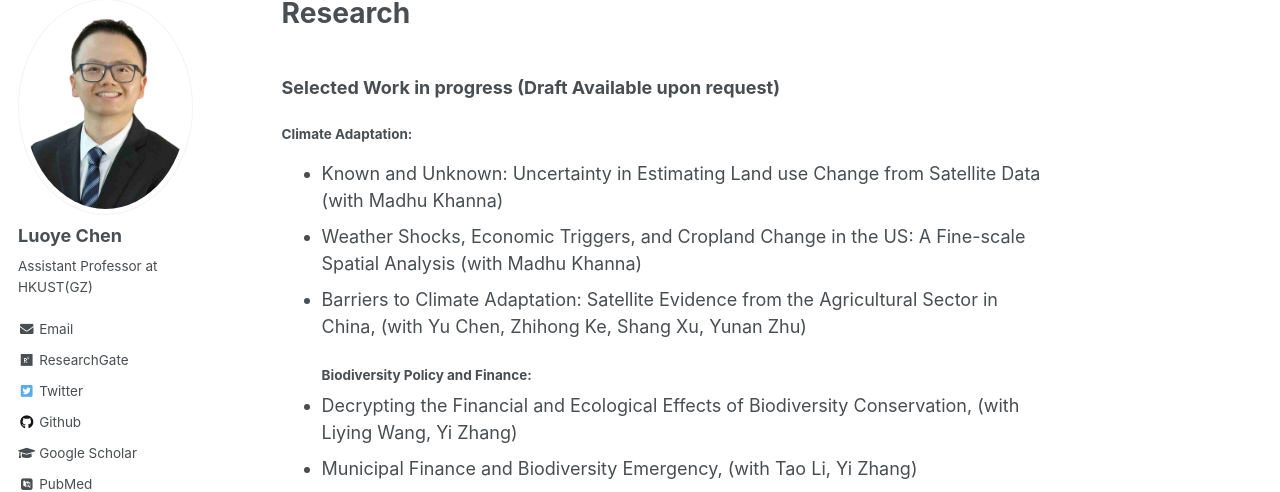
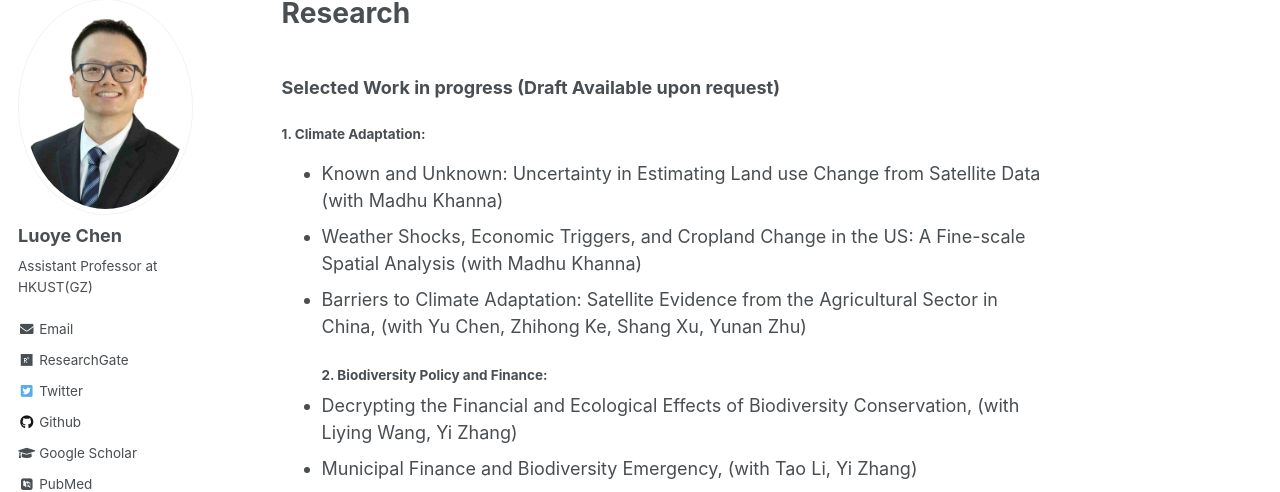
Before and after one commit to luoyec/luoyec.github.io, a Jekyll site: the page built from _pages/publication2.md, in a window 1280 px wide and 900 px high. Shown: the part 119-611 px from the top of the window. Built offline with Jekyll 4.4.1, drawn with Linux system fonts in a browser that asks for light colours; some web fonts are replaced.

Commit message:
Update publication2.md

```diff
--- a/_pages/publication2.md
+++ b/_pages/publication2.md
@@ -8,11 +8,11 @@ redirect_from:
 ---
 
 ### Selected Work in progress (Draft Available upon request)
-#### Climate Adaptation:
+#### 1. Climate Adaptation:
 - Known and Unknown: Uncertainty in Estimating Land use Change from Satellite Data (with Madhu Khanna)
 - Weather Shocks, Economic Triggers, and Cropland Change in the US: A Fine-scale Spatial Analysis (with Madhu Khanna)
 - Barriers to Climate Adaptation: Satellite Evidence from the Agricultural Sector in China, (with Yu Chen, Zhihong Ke, Shang Xu, Yunan Zhu)
-#### Biodiversity Policy and Finance:
+#### 2. Biodiversity Policy and Finance:
 - Decrypting the Financial and Ecological Effects of Biodiversity Conservation, (with Liying Wang, Yi Zhang)
 - Municipal Finance and Biodiversity Emergency, (with Tao Li, Yi Zhang)
 
```
